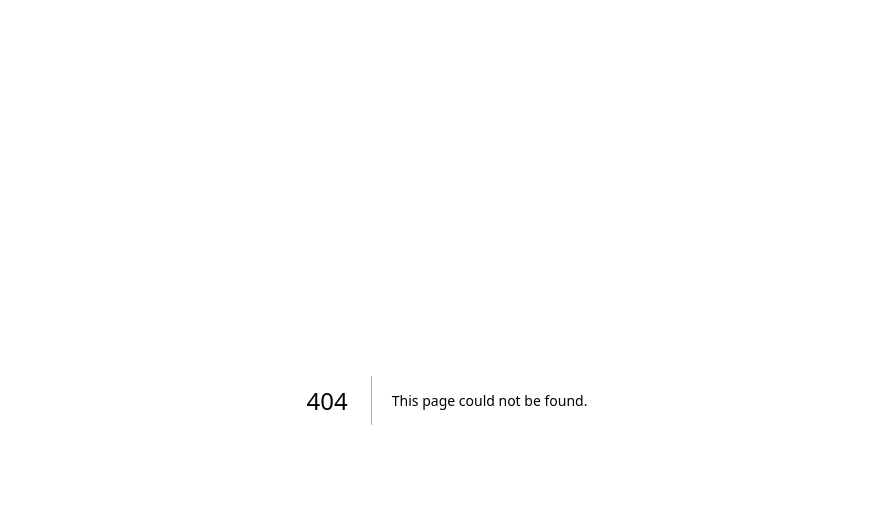
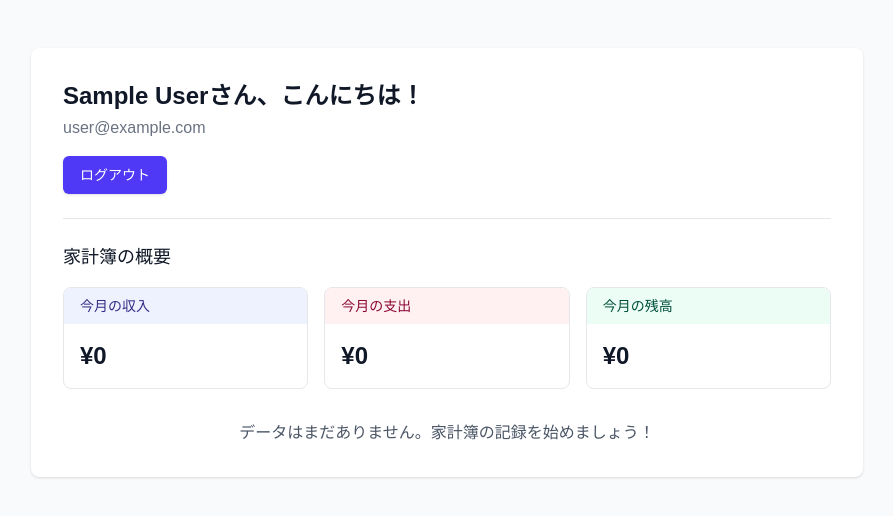
Before and after one commit to uyaaaaaa/personal-finance, a Next.js app in the folder frontend/: page /dashboard in a window 1280 px wide. Before the commit this address had no page. Shown: the top 516 px of the page, without its empty margins (193-1086 px from the left). Built offline with nearby package versions, Linux system fonts and the light colour scheme; no server answers; sample sign-in values are in the browser's storage.

Commit message:
add: dashboard page

```diff
--- /dev/null
+++ b/frontend/src/app/dashboard/page.tsx
@@ -0,0 +1,86 @@
+"use client";
+
+import React, { useEffect } from 'react';
+import { useSession, signOut } from 'next-auth/react';
+import { useRouter } from 'next/navigation';
+
+export default function DashboardPage() {
+  const { data: session, status } = useSession();
+  const router = useRouter();
+
+  useEffect(() => {
+    if (status === 'unauthenticated') {
+      router.push('/login');
+    }
+  }, [status, router]);
+
+  if (status === 'loading') {
+    return (
+      <div className="flex min-h-screen items-center justify-center">
+        <div className="text-center">
+          <div className="mb-4 h-12 w-12 animate-spin rounded-full border-4 border-indigo-600 border-t-transparent mx-auto"></div>
+          <p className="text-gray-600">読み込み中...</p>
+        </div>
+      </div>
+    );
+  }
+
+  if (!session) {
+    return null; // useEffectでリダイレクトするので空を返す
+  }
+
+  return (
+    <div className="min-h-screen bg-gray-50 py-12">
+      <div className="mx-auto max-w-4xl px-4 sm:px-6 lg:px-8">
+        <div className="bg-white rounded-lg shadow p-6 sm:p-8">
+          <div className="mb-6 text-center sm:text-left">
+            <h1 className="text-2xl font-bold text-gray-900">
+              {session.user?.name || 'ユーザー'}さん、こんにちは！
+            </h1>
+            <p className="mt-1 text-gray-500">{session.user?.email}</p>
+            <button
+              onClick={() => signOut({ callbackUrl: '/' })}
+              className="mt-4 inline-flex items-center justify-center rounded-md border border-transparent bg-indigo-600 px-4 py-2 text-sm font-medium text-white shadow-sm hover:bg-indigo-700 focus:outline-none focus:ring-2 focus:ring-indigo-500 focus:ring-offset-2"
+            >
+              ログアウト
+            </button>
+          </div>
+
+          <div className="border-t border-gray-200 pt-6">
+            <h2 className="text-lg font-medium text-gray-900">家計簿の概要</h2>
+            <div className="mt-4 grid grid-cols-1 gap-4 sm:grid-cols-3">
+              <div className="rounded-lg bg-white overflow-hidden border border-gray-200">
+                <div className="bg-indigo-50 px-4 py-2">
+                  <h3 className="text-sm font-medium text-indigo-900">今月の収入</h3>
+                </div>
+                <div className="px-4 py-4">
+                  <p className="text-2xl font-semibold text-gray-900">¥0</p>
+                </div>
+              </div>
+              <div className="rounded-lg bg-white overflow-hidden border border-gray-200">
+                <div className="bg-rose-50 px-4 py-2">
+                  <h3 className="text-sm font-medium text-rose-900">今月の支出</h3>
+                </div>
+                <div className="px-4 py-4">
+                  <p className="text-2xl font-semibold text-gray-900">¥0</p>
+                </div>
+              </div>
+              <div className="rounded-lg bg-white overflow-hidden border border-gray-200">
+                <div className="bg-emerald-50 px-4 py-2">
+                  <h3 className="text-sm font-medium text-emerald-900">今月の残高</h3>
+                </div>
+                <div className="px-4 py-4">
+                  <p className="text-2xl font-semibold text-gray-900">¥0</p>
+                </div>
+              </div>
+            </div>
+
+            <div className="mt-8 text-center">
+              <p className="text-gray-600">データはまだありません。家計簿の記録を始めましょう！</p>
+            </div>
+          </div>
+        </div>
+      </div>
+    </div>
+  );
+}
```
